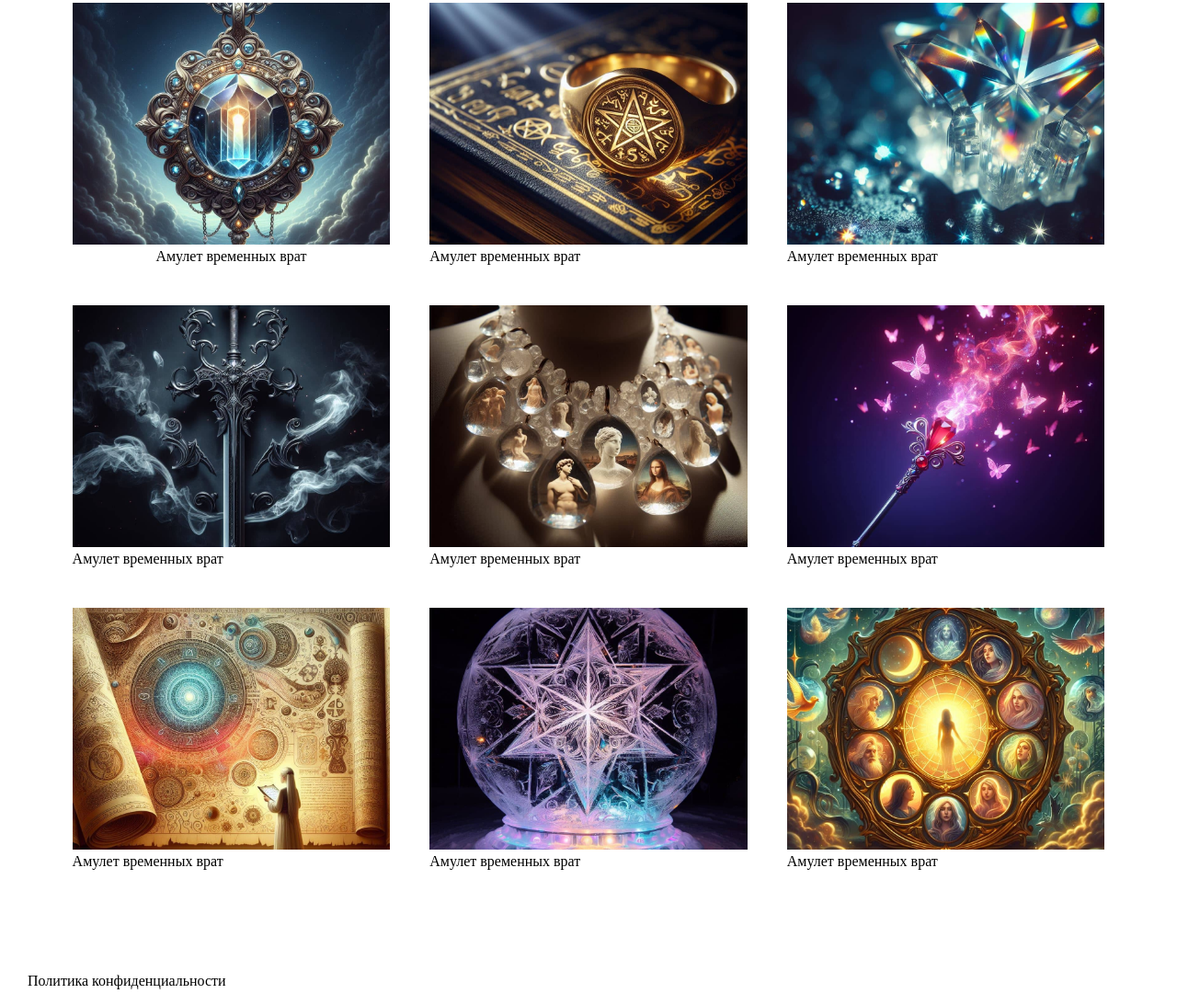
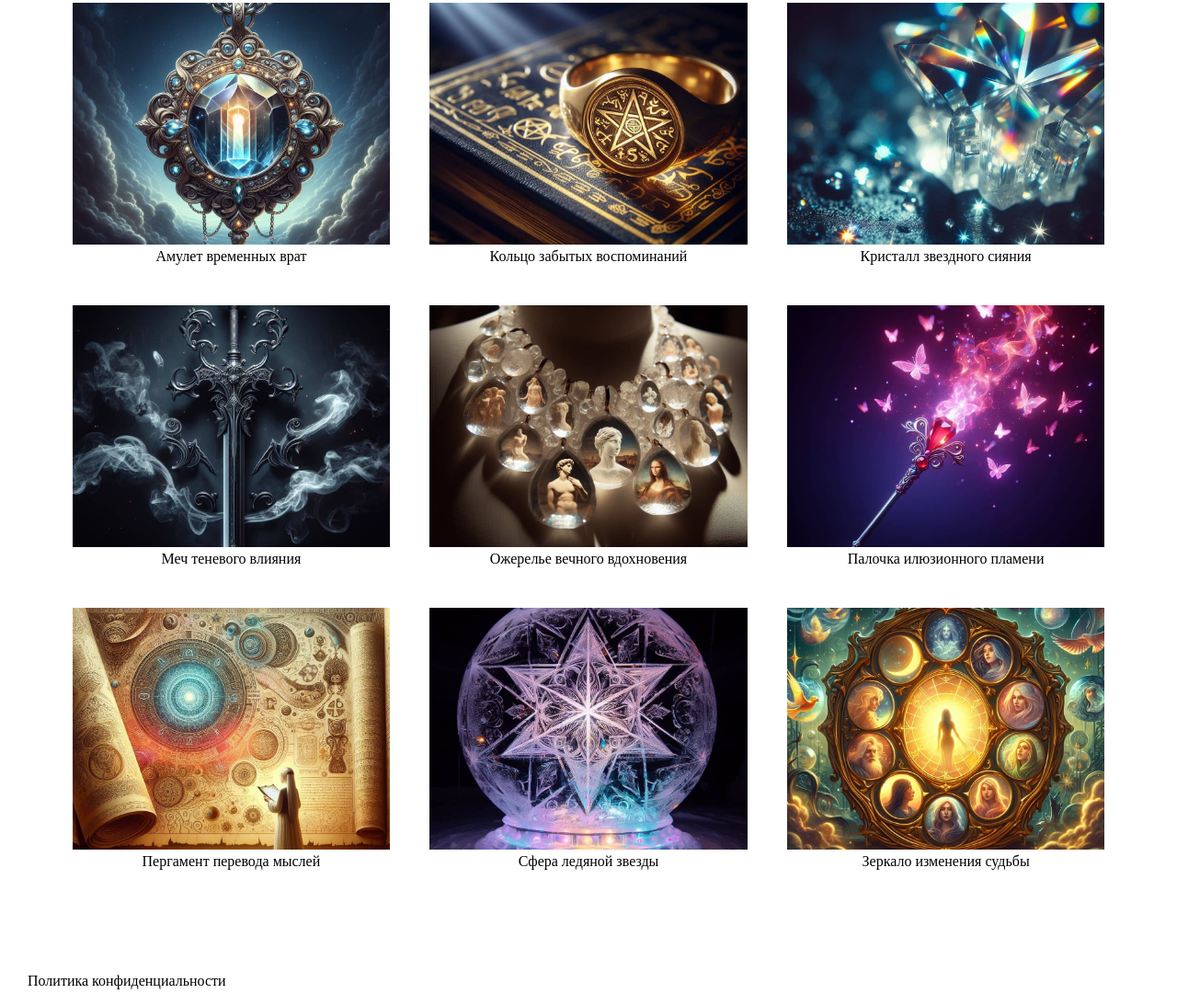
Before and after one commit to Nataliemuza/week5_2_itgirls, a plain HTML site: page index.html in a window 1280 px wide. Shown: the part 213-1306 px from the top of the page at 92% size. Drawn offline with Linux system fonts and the light colour scheme.

Commit message:
start: edit galery and hover effect

```diff
--- a/css/style.css
+++ b/css/style.css
@@ -1,8 +1,5 @@
 html {
     scroll-behavior: smooth;
-}
-.header {
-
 }
 
 .nav {
@@ -43,3 +40,8 @@ html {
 .footer {
     margin: 0 0 0 30px;
 }
+
+img:hover{
+    transform: scale(1.2);
+    box-shadow: 15px 15px 10px 0 #575751;
+}
--- a/index.html
+++ b/index.html
@@ -20,14 +20,14 @@
         <h1 class="title">Галерея магических предметов</h1>
         <figure class="figure"><img src="./assets/images/amulet-vremennyh-vrat.jpeg" alt="magic-photo" class="img"><figcaption class="figcaption">Амулет временных врат</figcaption></figure>
 
-        <figure class="figure"><img src="./assets/images/kolco-zabytyh-vospominanii.jpeg" alt="magic-photo" class="img"><figcaption>Амулет временных врат</figcaption></figure>
-        <figure class="figure"><img src="./assets/images/kristall-zvezdnogo-siianiia.jpeg" alt="magic-photo" class="img"><figcaption>Амулет временных врат</figcaption></figure>
-        <figure class="figure"><img src="./assets/images/mech-tenevogo-vliianiia.jpeg" alt="magic-photo" class="img"><figcaption>Амулет временных врат</figcaption></figure>
-        <figure class="figure"><img src="./assets/images/ozherelie-vechnogo-vdohnoveniia.jpeg" alt="magic-photo" class="img"><figcaption>Амулет временных врат</figcaption></figure>
-        <figure class="figure"><img src="./assets/images/palochka-iliuzionnogo-plameni.jpeg" alt="magic-photo" class="img"><figcaption>Амулет временных врат</figcaption></figure>
-        <figure class="figure"><img src="./assets/images/pergament-perevoda-myslei.jpeg" alt="magic-photo" class="img"><figcaption>Амулет временных врат</figcaption></figure>
-        <figure class="figure"><img src="./assets/images/sfera-ledianoi-zvezdy.jpeg" alt="magic-photo" class="img"><figcaption>Амулет временных врат</figcaption></figure>
-        <figure class="figure"><img src="./assets/images/zerkalo-izmenenia-sudby.jpeg" alt="magic-photo" class="img"><figcaption>Амулет временных врат</figcaption></figure>
+        <figure class="figure"><img src="./assets/images/kolco-zabytyh-vospominanii.jpeg" alt="magic-photo" class="img"><figcaption class="figcaption">Кольцо забытых воспоминаний</figcaption></figure>
+        <figure class="figure"><img src="./assets/images/kristall-zvezdnogo-siianiia.jpeg" alt="magic-photo" class="img"><figcaption class="figcaption">Кристалл звездного сияния</figcaption></figure>
+        <figure class="figure"><img src="./assets/images/mech-tenevogo-vliianiia.jpeg" alt="magic-photo" class="img"><figcaption class="figcaption">Меч теневого влияния</figcaption></figure>
+        <figure class="figure"><img src="./assets/images/ozherelie-vechnogo-vdohnoveniia.jpeg" alt="magic-photo" class="img"><figcaption class="figcaption">Ожерелье вечного вдохновения</figcaption></figure>
+        <figure class="figure"><img src="./assets/images/palochka-iliuzionnogo-plameni.jpeg" alt="magic-photo" class="img"><figcaption class="figcaption">Палочка илюзионного пламени</figcaption></figure>
+        <figure class="figure"><img src="./assets/images/pergament-perevoda-myslei.jpeg" alt="magic-photo" class="img"><figcaption class="figcaption">Пергамент перевода мыслей</figcaption></figure>
+        <figure class="figure"><img src="./assets/images/sfera-ledianoi-zvezdy.jpeg" alt="magic-photo" class="img"><figcaption class="figcaption">Сфера ледяной звезды</figcaption></figure>
+        <figure class="figure"><img src="./assets/images/zerkalo-izmenenia-sudby.jpeg" alt="magic-photo" class="img"><figcaption class="figcaption">Зеркало изменения судьбы</figcaption></figure>
     </main>
     <footer id="footer" class="footer">
         <p>Политика конфиденциальности</p>
```
